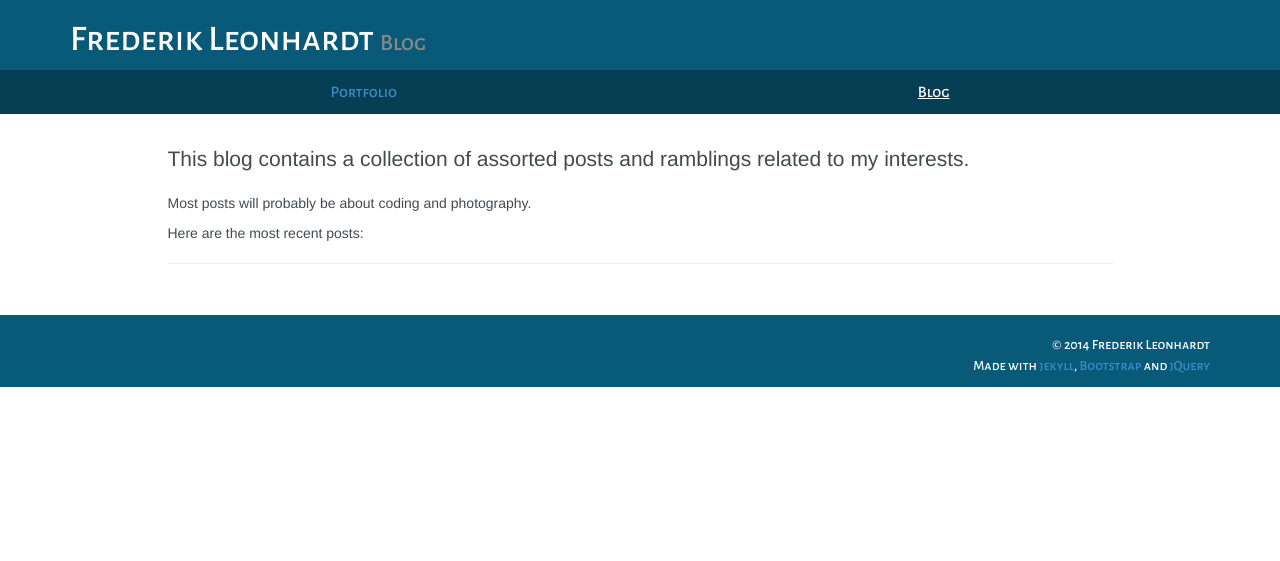
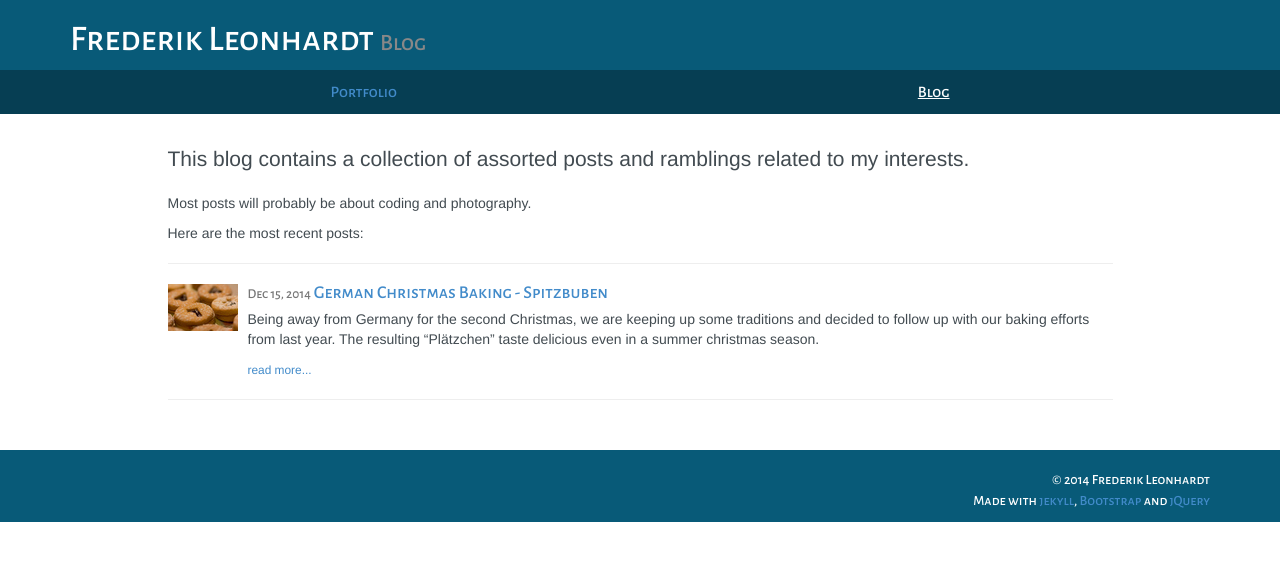
Before and after one commit to fkleon/fkleon.github.io, a Jekyll site: the page built from blog/index.html, in a window 1280 px wide. Shown: the top 561 px of the page. Built offline with Jekyll 4.4.1, drawn with Linux system fonts in a browser that asks for light colours.

Commit message:
Add first proper blog post. Add time zone.

```diff
--- a/_config.yml
+++ b/_config.yml
@@ -35,3 +35,4 @@ url: "https://fkleon.github.io"
 # Build settings
 markdown: kramdown
 permalink: /blog/:year/:month/:day/:title
+timezone: Pacific/Auckland
--- /dev/null
+++ b/_posts/2014-12-15-christmas-baking-spitzbuben.md
@@ -0,0 +1,43 @@
+---
+layout: post
+title: German Christmas Baking - Spitzbuben
+date:   2014-12-15 03:52:00
+logo: spitzbuben_icon.jpg
+preview: "A recipe for Spitzbuben, traditional German christmas cookies."
+categories: recipe cooking blog
+---
+Being away from Germany for the second Christmas, we are keeping up some traditions
+and decided to follow up with our baking efforts from last year.
+The resulting "Plätzchen" taste delicious even in a summer christmas season.
+
+The following recipe makes about 50 small cookies.
+
+## Ingredients
+
+* 300g plain flour
+* 200g butter, at room temperature
+* 100g almond flour
+* 150g icing sugar
+* 1 egg
+* 1 tbsp vanialla essence
+* 1 tbsp lemon zest
+* jam for the filling
+
+## Method
+
+1. Mix all ingredients in a big bowl
+2. Put the dough into the fridge for two hours
+3. Roll the dough out flat, about 3mm thick
+4. Use a shaped cutter to make the raw cookies (bottoms)
+5. Use another, smaller cutter on half of the raw cookies (these will be the tops)
+6. Preheat the oven to 180°C
+7. Transfer the cookies to a tray and bake in the oven for 10-12 minutes, or until slightly brown
+8. Put jam on the bottoms (watch out not to put too much on!), and combine with the tops, so that they stick to the bottoms
+8. Lightly dust the cookies with icing sugar
+
+## Results
+![Spitzbuben]({{ site.baseurl }}/assets/blog/2014-12-15_spitzbuben.jpg)
+
+![Spitzbuben detail]({{ site.baseurl }}/assets/blog/2014-12-15_spitzbuben_detail.jpg)
+
+Yum!
```
Also changed, not shown: assets/blog/2014-12-15_spitzbuben.jpg (added), assets/blog/2014-12-15_spitzbuben_detail.jpg (added), assets/blog/spitzbuben_icon.jpg (added).
